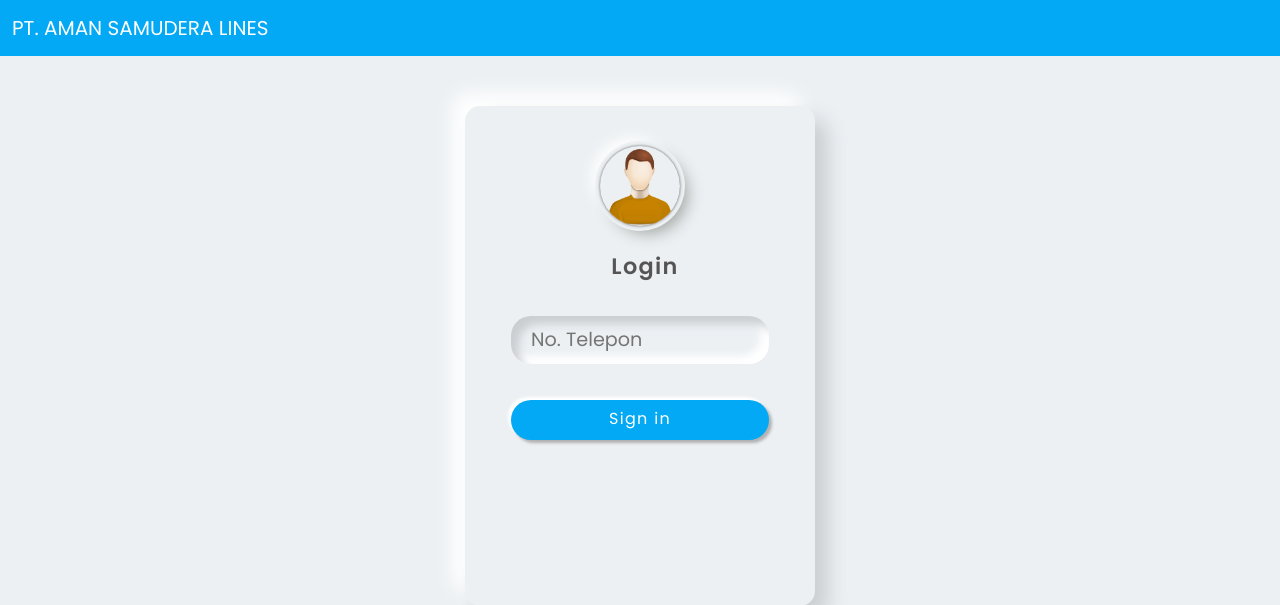
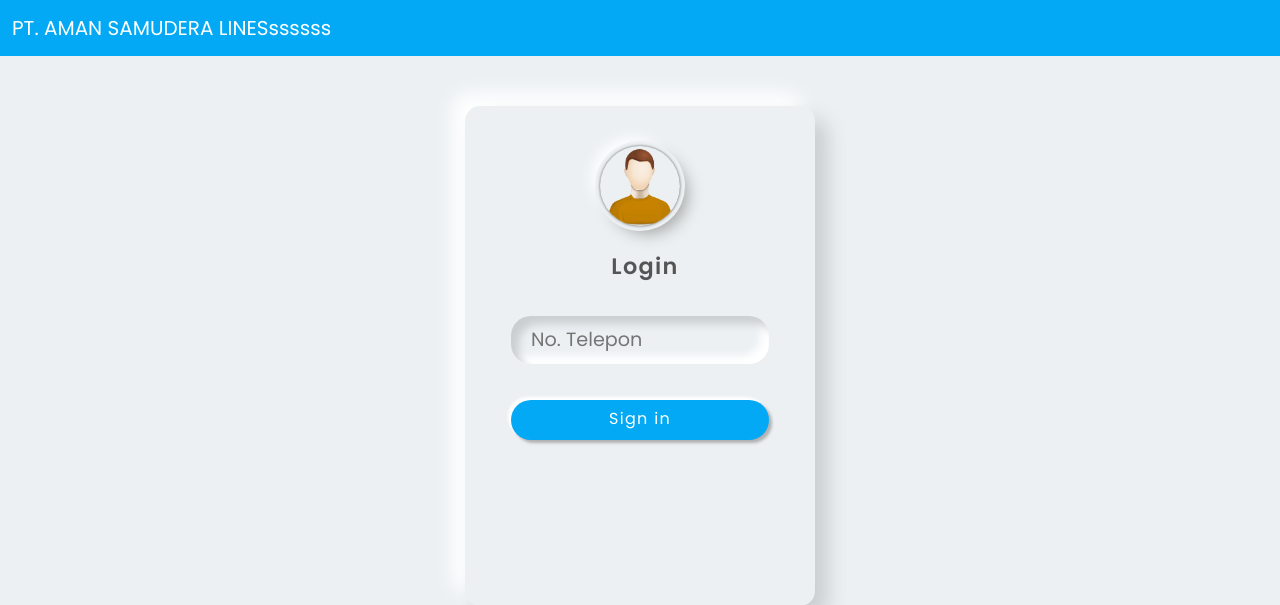
Before and after one commit to Tugas-Akhir-UBAYA/TA, a PHP site: page / in a window 1280 px wide. Shown: the top 605 px of the page. Run offline with PHP 8.4, Linux system fonts and the light colour scheme; some libraries are stand-ins or nearby versions.

Commit message:
aku tambahin s banyak

```diff
--- a/index.php
+++ b/index.php
@@ -15,7 +15,7 @@
 <body>
     <nav class="navbar navbar-expand-sm blue">
         <div class="container-fluid">
-            <a class="navbar-brand white" href="index.php">PT. AMAN SAMUDERA LINES</a>
+            <a class="navbar-brand white" href="index.php">PT. AMAN SAMUDERA LINESssssss</a>
             <button class="navbar-toggler" type="button" data-bs-toggle="collapse" data-bs-target="#mynavbar">
             <span class="navbar-toggler-icon"></span>
             </button>
```
